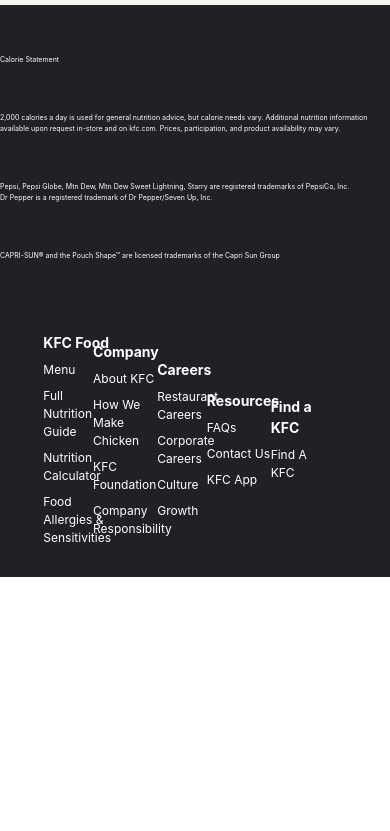
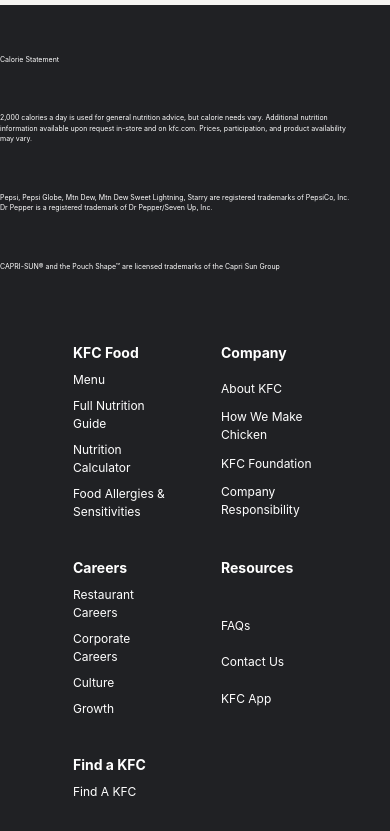
Before and after one commit to Swarnava-paul/kfc.com-react, a React (Vite) app: page / in a window 390 px wide. Shown: the part 2493-3324 px from the top of the page. Before the commit the page ends 3070 px from the top, so only its background shows below. Built offline with nearby package versions, Linux system fonts and the light colour scheme.

Commit message:
second section of footer responsiveness added

```diff
--- a/src/components/footer.jsx
+++ b/src/components/footer.jsx
@@ -20,9 +20,9 @@ const Firstsectiontext = ()=>{
 
     return (
         <>
-        <Grid  h='auto' color='white' fontSize={{base:"7px",sm:'8px',md:'9px',lg:"12px"}} fontWeight='400' rowGap={12} mt={{base:"90px",sm:"50px",md:"80px"}} justifyContent='center'>
+        <Grid   h='auto' color='white' fontSize={{base:"7px",sm:'8px',md:'9px',lg:"12px"}} fontWeight='400' rowGap={12} mt={{base:"90px",sm:"50px",md:"80px"}} justifyContent='center'>
            <Box><Text>Calorie Statement</Text></Box>
-           <Box w={{base:"100%",sm:'100%',md:"90%",lg:"100%"}}><Text>2,000 calories a day is used for general nutrition advice, but calorie needs vary. Additional nutrition information available upon request in-store and on kfc.com. Prices, participation, and product availability may vary.</Text></Box>
+           <Box w={{base:"90%",sm:'90%',md:"90%",lg:"100%"}}><Text>2,000 calories a day is used for general nutrition advice, but calorie needs vary. Additional nutrition information available upon request in-store and on kfc.com. Prices, participation, and product availability may vary.</Text></Box>
            <Box w={{base:"90%",sm:'90%',md:"80%",lg:"60%"}}><Text>Pepsi, Pepsi Globe, Mtn Dew, Mtn Dew Sweet Lightning, Starry are registered trademarks of PepsiCo, Inc.
 Dr Pepper is a registered trademark of Dr Pepper/Seven Up, Inc.</Text></Box>
            <Box><Text>CAPRI-SUN® and the Pouch Shape™ are licensed trademarks of the Capri Sun Group</Text></Box>
@@ -42,7 +42,7 @@ const Secondsection = ()=>{
     }
     return(
         <>
-        <Grid p='30px' fontSize={12} mt={10} w='90%' templateColumns='repeat(7,19%)' color='white' placeItems='center'>
+        <Grid  p='20px' rowGap={['36px','35px','33px','0px']} columnGap={['52px','59px','63px','12px']} justifyContent={['center','center','center','space-evenly']} p='30px' fontSize={12} mt={10} w='90%' templateColumns={['repeat(2,33%)','repeat(2,36%)','repeat(3,22%)','repeat(7,19%)']} color='white' >
             <Grid sx={child_grid_gap}>
                 <Text sx={text_style}>KFC Food</Text>
                 <Grid sx={child_grid_gap} >
```
